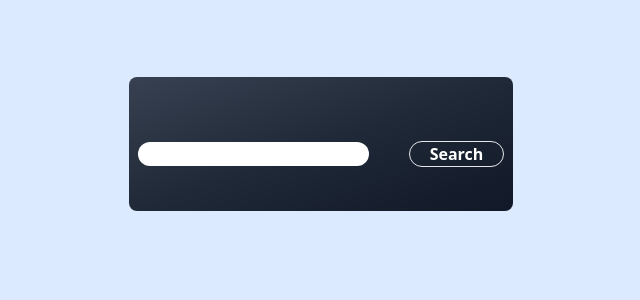
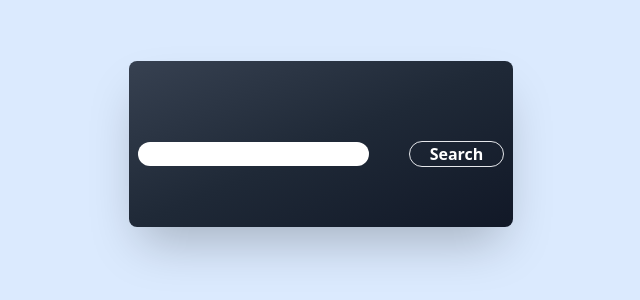
Before and after one commit to 404nafiz/Weather-App, a website: page index.html in a window 1280 px wide. Shown: the part 256-556 px from the top of the page, without its empty margins (319-959 px from the left). Drawn offline with nearby package versions, Linux system fonts and the light colour scheme.

Commit message:
Weather App

```diff
--- a/index.html
+++ b/index.html
@@ -3,11 +3,11 @@
   <head>
     <meta charset="UTF-8" />
     <meta name="viewport" content="width=device-width, initial-scale=1.0" />
-    <title>Pokemon Search</title>
+    <title>Weather-App</title>
     <link href="https://cdn.jsdelivr.net/npm/tailwindcss@2.2.19/dist/tailwind.min.css" rel="stylesheet">
   </head>
   <body class="bg-blue-100 flex items-center justify-center min-h-screen">
-    <div class="bg-gradient-to-tl from-gray-900 via-gray-800 to-gray-700 p-6 rounded-lg w-96">
+    <div class="bg-gradient-to-tl from-gray-900 via-gray-800 to-gray-700 p-10 rounded-lg w-96 shadow-black shadow-2xl ">
       <div class=" mt-10 mb-5 flex justify-center items-center gap-10">
          <input id="Search" class="rounded-2xl border-orange-400 text-center " type="text">
         <button id="button" class="border  rounded-2xl  px-5 font-semibold text-white" >Search</button>
```
Also changed, not shown: dist/output.css.
